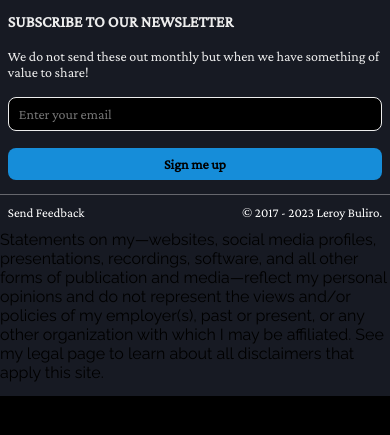
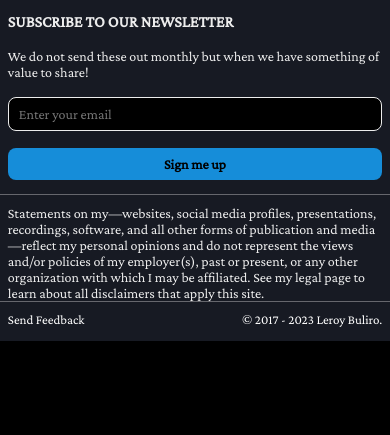
Before and after one commit to leroybuliro/personal_website, a Django app: page /logs/ in a window 390 px wide. Shown: the part 178-613 px from the top of the page. Run offline with Django 4.2, Linux system fonts and the light colour scheme; data comes from the database, SQL or seed files in the repository; data that the repository does not hold is empty; some libraries are stand-ins or nearby versions.

Commit message:
base css ux mod

```diff
--- a/core/static/core/base.css
+++ b/core/static/core/base.css
@@ -254,6 +254,20 @@ nav {
     font-weight: bold;
     color: #000000;
 }
+.disclaimers {
+    width: 100%;
+    display: flex;
+    flex-direction: column;
+    gap: 17px;
+    border-bottom: 1px #d6d6d669 solid;
+    padding: 0 2%;
+}
+.disclaimers p {
+    font-family: CrimsonPro;
+    color: #EDEDED;
+    max-width: 500px;
+    font-size: 14px;
+}
 .mainfooter {
     display: flex;
     flex-direction: row;
@@ -320,6 +334,12 @@ nav {
         width: 100%;
         padding: 8px 10px;
     }
+    .disclaimers {
+        padding: 0 2%;
+    }
+    .disclaimers p {
+        max-width: 100%;
+    }
 }
 @media screen and (max-width: 342px) {
     .accessbtn,
--- a/core/templates/core/base.html
+++ b/core/templates/core/base.html
@@ -161,6 +161,11 @@
                     </form>
                 </div>
             </div>
+            <div class="disclaimers">
+                <p>Statements on my—websites, social media profiles, presentations, recordings, software, and all other forms of publication
+                    and media—reflect my personal opinions and do not represent the views and/or policies of my employer(s), past or present,
+                    or any other organization with which I may be affiliated. See my legal page to learn about all disclaimers that apply this site.</p>
+            </div>
             <div class="mainfooter">
                 <div class="linkfooter">
                     <span onclick="document.getElementById('id01').style.display='block'">Send Feedback</span>
@@ -171,9 +176,4 @@
                 </div>
                 <span>© 2017 - {{current_year}} Leroy Buliro.</span>
             </div>
-            <div>
-                <p>Statements on my—websites, social media profiles, presentations, recordings, software, and all other forms of publication
-                and media—reflect my personal opinions and do not represent the views and/or policies of my employer(s), past or present,
-                or any other organization with which I may be affiliated. See my legal page to learn about all disclaimers that apply this site.</p>
-            </div>
 </html>
```
